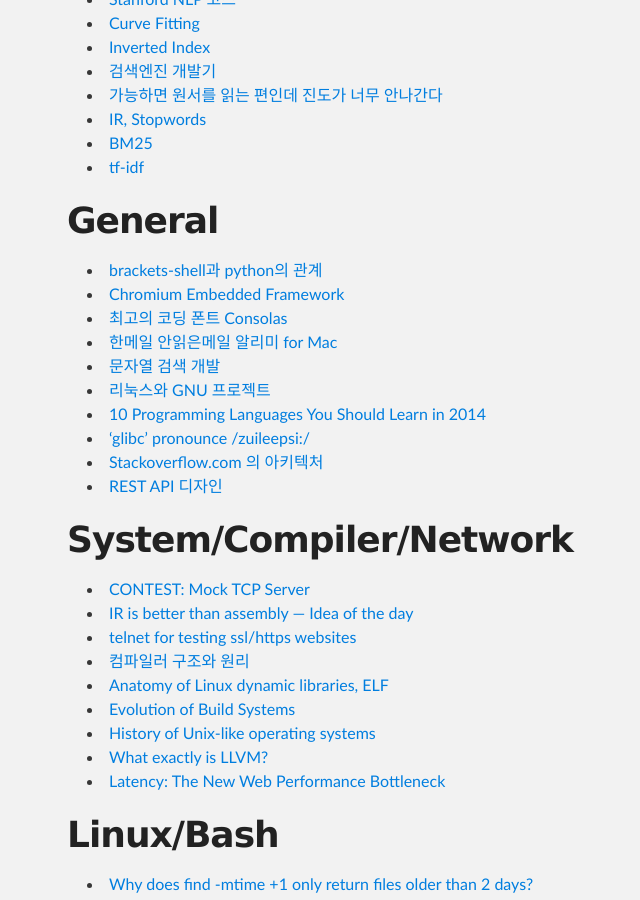
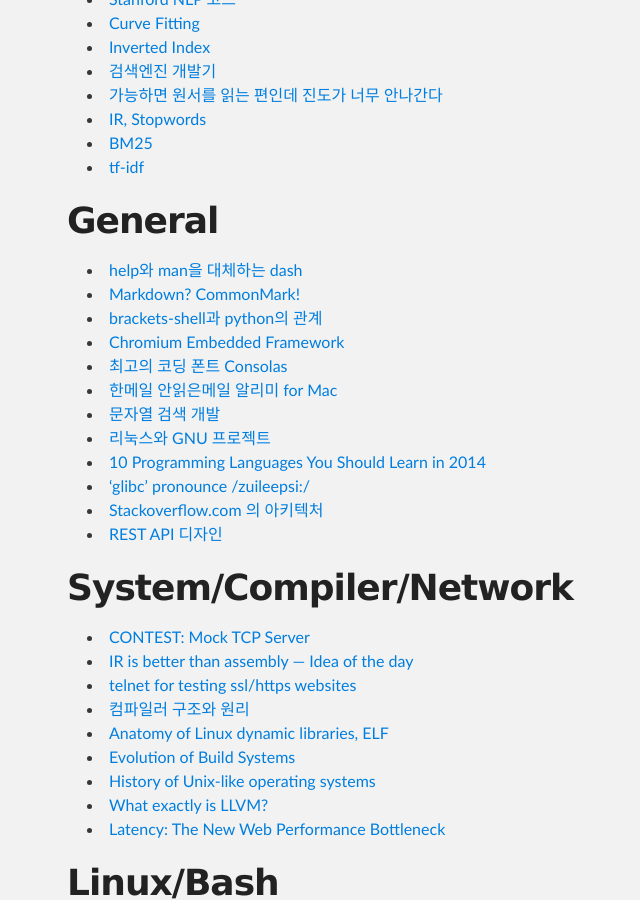
Before and after one commit to Umaigenomu/likejazz.github.io, a Jekyll site: the page built from index.md, in a window 1280 px wide and 900 px high, scrolled down 1572 px. Shown: the whole window, without its empty margins (253-893 px from the left). Built offline with Jekyll 4.4.1, drawn with Linux system fonts in a browser that asks for light colours.

Commit message:
publishing

```diff
--- a/index.md
+++ b/index.md
@@ -115,6 +115,8 @@
 [1201]: http://dev.likejazz.com/post/40596076167/tf-idf
 
 # General
+- [help와 man을 대체하는 dash][2302]
+- [Markdown? CommonMark!][2301]
 - [brackets-shell과 python의 관계][1114]
 - [Chromium Embedded Framework][1404]
 - [최고의 코딩 폰트 Consolas][2006]
```
Also changed, not shown: other parts of index.md (+2 -0 lines).
